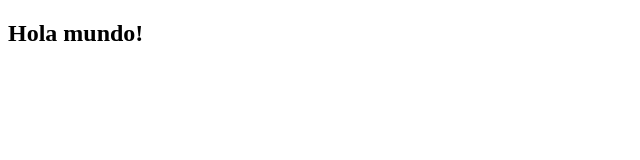
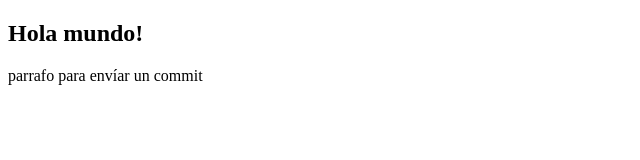
Before and after one commit to dvJoshr/proyectoDemoPreWork, a plain HTML site: page index.html in a window 1280 px wide. Shown: the whole page, without its empty margins (0-640 px from the left). Drawn offline with Linux system fonts and the light colour scheme.

Commit message:
Segundo commit

```diff
--- a/index.html
+++ b/index.html
@@ -8,6 +8,7 @@
   </head>
   <body>
     <h2>Hola mundo!</h2>
+    <p>parrafo para envíar un commit</p>
   </body>
 
   <script></script>
```
